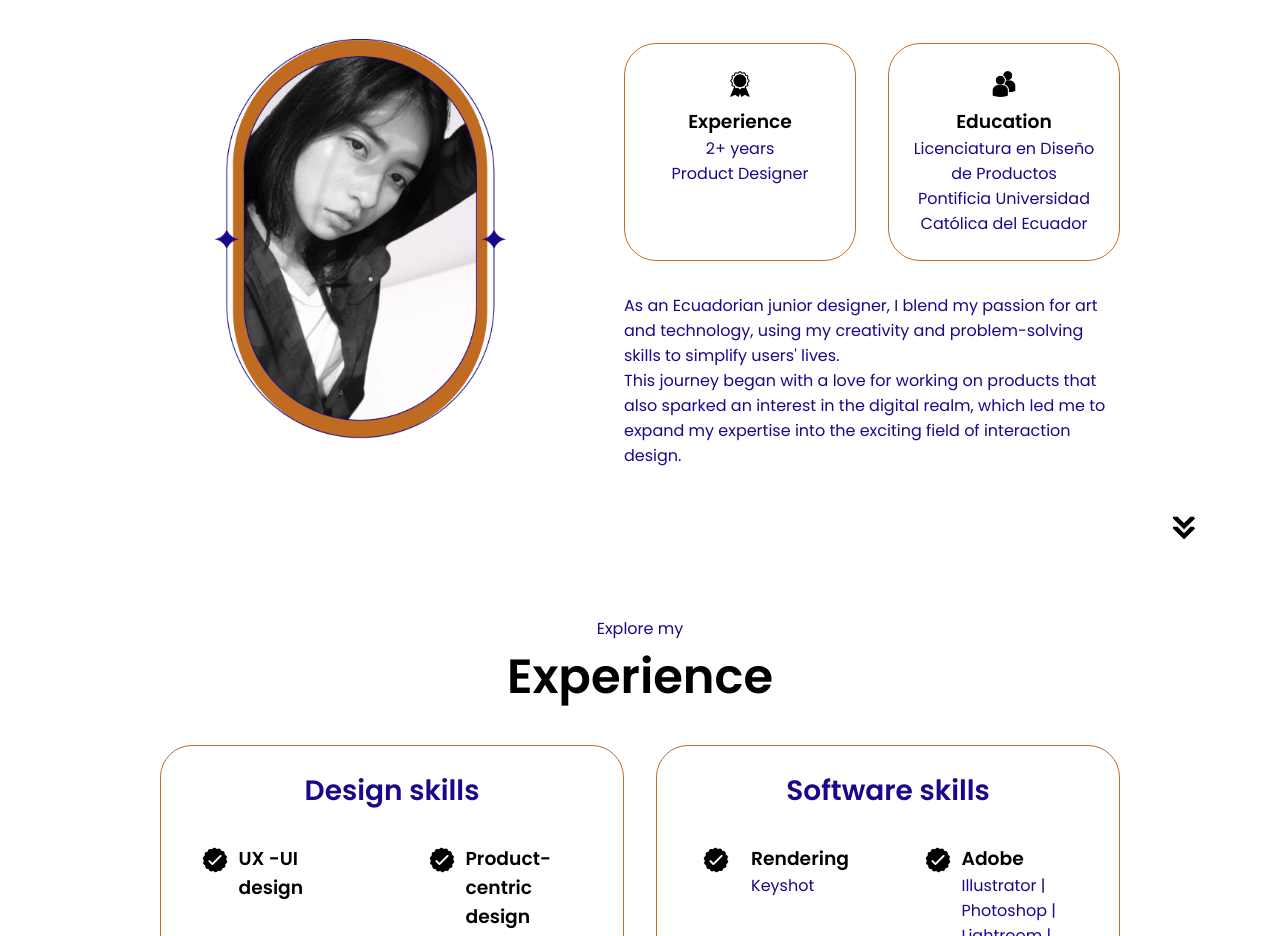
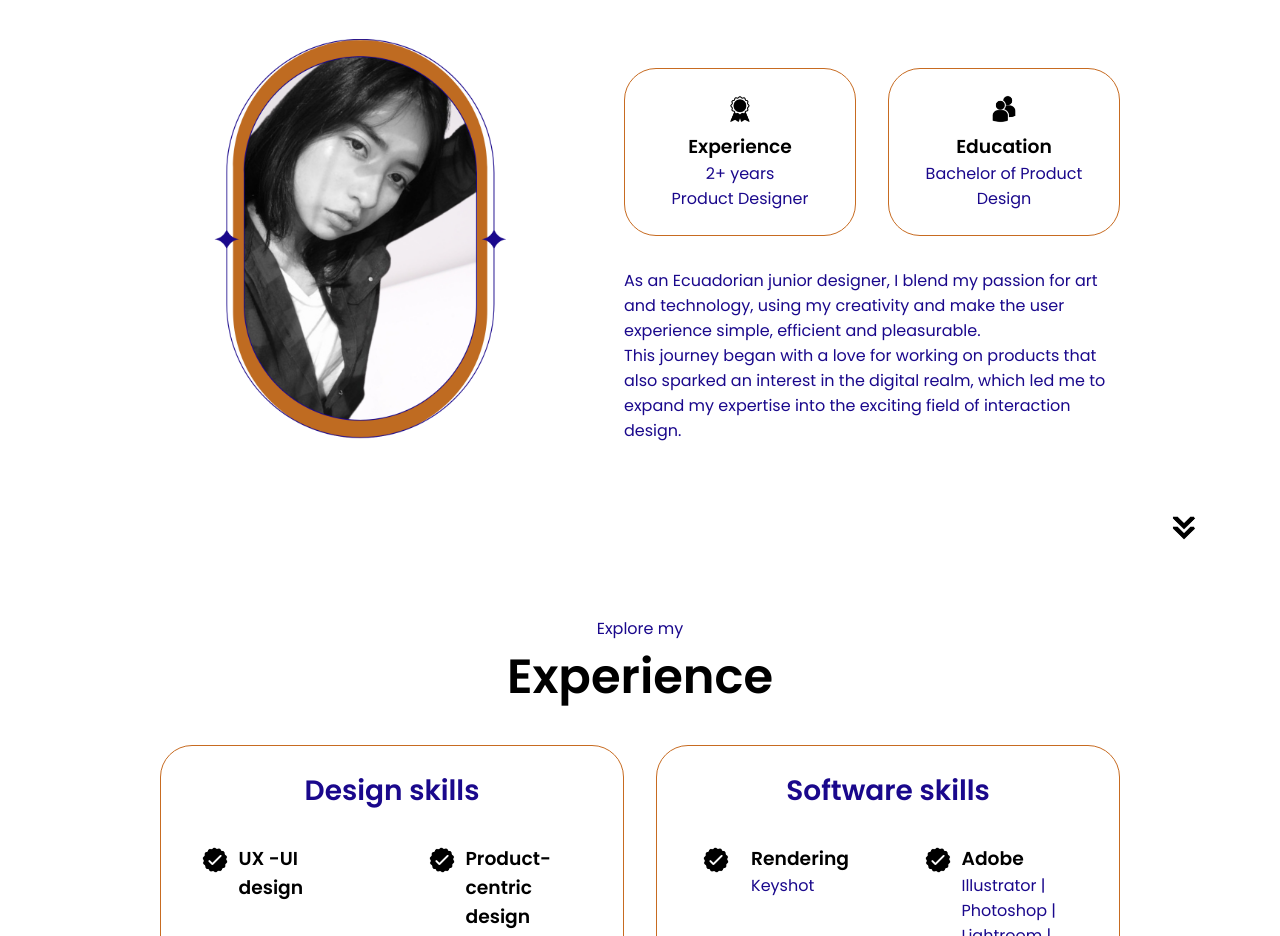
Before and after one commit to camofcam/html-css-js-portfolio, a plain HTML site: page index.html in a window 1280 px wide. Shown: the part 1640-2576 px from the top of the page. Drawn offline with Linux system fonts and the light colour scheme.

Commit message:
update about me

```diff
--- a/index.html
+++ b/index.html
@@ -90,11 +90,11 @@
             <div class="details-container">
               <img src="./assets/education.png" alt="education icon" class="icon">
               <h3>Education</h3>
-              <p>Licenciatura en Diseño de Productos<br>Pontificia Universidad Católica del Ecuador</p>
+              <p>Bachelor of Product Design</p>
             </div>
           </div>
           <div class="text-container">
-            <p>As an Ecuadorian junior designer, I blend my passion for art and technology, using my creativity and problem-solving skills to simplify users' lives.<br>This journey began with a love for working on products that also sparked an interest in the digital realm, which led me to expand my expertise into the exciting field of interaction design.</p>
+            <p>As an Ecuadorian junior designer, I blend my passion for art and technology, using my creativity and make the user experience simple, efficient and pleasurable.<br>This journey began with a love for working on products that also sparked an interest in the digital realm, which led me to expand my expertise into the exciting field of interaction design.</p>
           </div>
         </div>
       </div>
```
